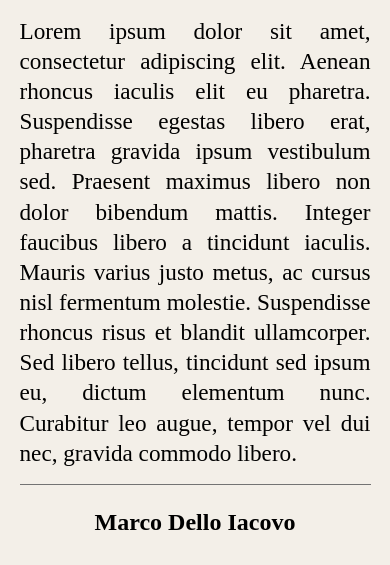
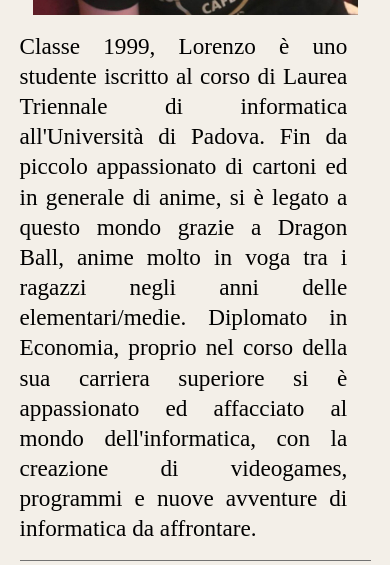
Before and after one commit to desoul99/ProgettoTecWeb, a PHP site: page /php/chi_siamo.php in a window 390 px wide. Shown: the part 1016-1581 px from the top of the page. Run offline with PHP 8.4, Linux system fonts and the light colour scheme.

Commit message:
aggiornamento chi_siamo e

```diff
--- a/css/stile.css
+++ b/css/stile.css
@@ -33,13 +33,13 @@ p{
 #breadcrumb {
   background-color: #383232;
   color: #f3efe8;
-
+  font-size: 1.2em;
   padding: 0.25em;
 }
 
 @media only screen and (max-width: 480px) {
   #breadcrumb {
-    font-size: 1em;
+    font-size: 1.1em;
     padding: 0.7em;
   }
 }
@@ -208,6 +208,7 @@ h2 {
 
 #content .flex-container {
 	display: flex;
+  flex-direction: row;
 	flex-wrap: nowrap;
 	margin-top: 0.5em;
 }
@@ -221,22 +222,34 @@ h2 {
 	margin: 0%;
 }
 
+.flex-sx {
+  order: 1;
+}
+
+.flex-dx {
+  order: 2;
+}
+
 #content .flex-container .flex-txt {
   width: 70%;
-  margin-right: 1em;
   margin-top: 0.5em;
   margin-bottom: 0.5em;
 }
 
-#content .flex-container .mobile {
-	visibility: hidden;
-	padding: 0%;
-	width: 0%;
-	height: 0%;
+#content .flex-container .flex-txt.flex-sx {
+  margin-right: 1em;
+}
+
+#content .flex-container .flex-txt.flex-dx {
+  margin-left: 1em;
 }
 
 .img-samuele {
 	background-image: url(https://betterstudio.com/wp-content/uploads/2019/05/1-1-instagram-1024x1024.jpg);
+}
+
+.img-lorenzo {
+	background-image: url("../images/lorenzo.jpeg");
 }
 
 .img-marco {
@@ -259,27 +272,18 @@ h2 {
   }
 
   #content .flex-container .flex-img {
+    order: 1;
     width: auto;
     background-size: contain;
     padding-top: 100%;
   }
 
   #content .flex-container .flex-txt {
+    order: 2;
     width: auto;
     margin: 0em;
     margin-top: 0.7em;
     margin-bottom: 0.7em;
-  }
-
-  #content .flex-container .desk {
-    visibility: hidden;
-    padding-top: 0%;
-    padding: 0%;
-    margin: 0%;
-  }
-
-  #content .flex-container .mobile {
-    visibility: visible;
   }
 
   .group-member {
--- a/html/chi_siamo.html
+++ b/html/chi_siamo.html
@@ -9,15 +9,14 @@
   </dt>
   <dd>
     <div class="flex-container">
-      <p class="hide flex-img mobile img-samuele"><!-- Descrizione immagine --></p>
-      <p class="flex-txt">
-        Lorem ipsum dolor sit amet, consectetur adipiscing elit. Aenean rhoncus iaculis elit eu pharetra. Suspendisse
-        egestas libero erat, pharetra gravida ipsum vestibulum sed. Praesent maximus libero non dolor bibendum mattis.
-        Integer faucibus libero a tincidunt iaculis. Mauris varius justo metus, ac cursus nisl fermentum molestie.
-        Suspendisse rhoncus risus et blandit ullamcorper. Sed libero tellus, tincidunt sed ipsum eu, dictum elementum
-        nunc. Curabitur leo augue, tempor vel dui nec, gravida commodo libero.
+      <p class="hide flex-img mobile img-lorenzo flex-dx"><!-- Descrizione immagine --></p>
+      <p class="flex-txt flex-sx">
+        Classe 1999, Lorenzo è uno studente iscritto al corso di Laurea Triennale di informatica all'Università di Padova.
+        Fin da piccolo appassionato di cartoni ed in generale di anime, si è legato a questo mondo grazie a Dragon Ball,
+        anime molto in voga tra i ragazzi negli anni delle elementari/medie. Diplomato in Economia, proprio nel corso della
+        sua carriera superiore si è appassionato ed affacciato al mondo dell'informatica, con la creazione di videogames,
+        programmi e nuove avventure di informatica da affrontare.
       </p>
-      <p class="hide flex-img desk img-samuele"><!-- Descrizione immagine --></p>
     </div>
   </dd>
   <dt class="group-member">
@@ -25,13 +24,12 @@
   </dt>
   <dd>
     <div class="flex-container">
-      <p class="hide flex-img mobile img-marco"><!-- Descrizione immagine --></p>
-      <p class="flex-txt">
+      <p class="hide flex-img mobile img-marco flex-sx"><!-- Descrizione immagine --></p>
+      <p class="flex-txt flex-dx">
         Classe 1999, Marco è uno studente iscritto al corso di Laurea Triennale di informatica all'Università di Padova.
         La passione per Manga e Anime è iniziata quando era giovane dove una mattina, mentre guardava il canale MTV alla televisione,
         trovò un cartone animato diverso dai soliti, con personaggi che raccontavano di terre e culture lontane.
       </p>
-      <p class="hide flex-img desk img-marco"><!-- Descrizione immagine --></p>
     </div>
   </dd>
   <dt class="group-member">
@@ -39,15 +37,14 @@
   </dt>
   <dd>
     <div class="flex-container">
-      <p class="hide flex-img mobile img-samuele"><!-- Descrizione immagine --></p>
-      <p class="flex-txt">
+      <p class="hide flex-img mobile img-samuele flex-dx"><!-- Descrizione immagine --></p>
+      <p class="flex-txt flex-sx">
         Lorem ipsum dolor sit amet, consectetur adipiscing elit. Aenean rhoncus iaculis elit eu pharetra. Suspendisse
         egestas libero erat, pharetra gravida ipsum vestibulum sed. Praesent maximus libero non dolor bibendum mattis.
         Integer faucibus libero a tincidunt iaculis. Mauris varius justo metus, ac cursus nisl fermentum molestie.
         Suspendisse rhoncus risus et blandit ullamcorper. Sed libero tellus, tincidunt sed ipsum eu, dictum elementum
         nunc. Curabitur leo augue, tempor vel dui nec, gravida commodo libero.
       </p>
-      <p class="hide flex-img desk img-samuele"><!-- Descrizione immagine --></p>
     </div>
   </dd>
   <dt class="group-member">
@@ -55,15 +52,14 @@
   </dt>
   <dd>
     <div class="flex-container">
-      <p class="hide flex-img mobile img-samuele"><!-- Descrizione immagine --></p>
-      <p class="flex-txt">
+      <p class="hide flex-img mobile img-samuele flex-sx"><!-- Descrizione immagine --></p>
+      <p class="flex-txt flex-dx">
         Classe 1999, Samuele è sempre stato appassionato del mondo informatico in generale, dai <span
           xml:lang="en">videogames</span> all'<abbr title="Intelligenza Artificiale">IA</abbr>. <br />
         Questo interesse l'ha indirizzato verso il percorso di Scienze Applicate offerto dal Liceo Scientifico Statale
         Leonardo Da Vinci di Treviso per poi iscriversi al corso di Laurea Triennale di informatica offerto
         dall'Università di Padova.
       </p>
-      <p class="hide flex-img desk img-samuele"><!-- Descrizione immagine --></p>
     </div>
   </dd>
 </dl>
```
Also changed, not shown: images/lorenzo.jpeg (added).
